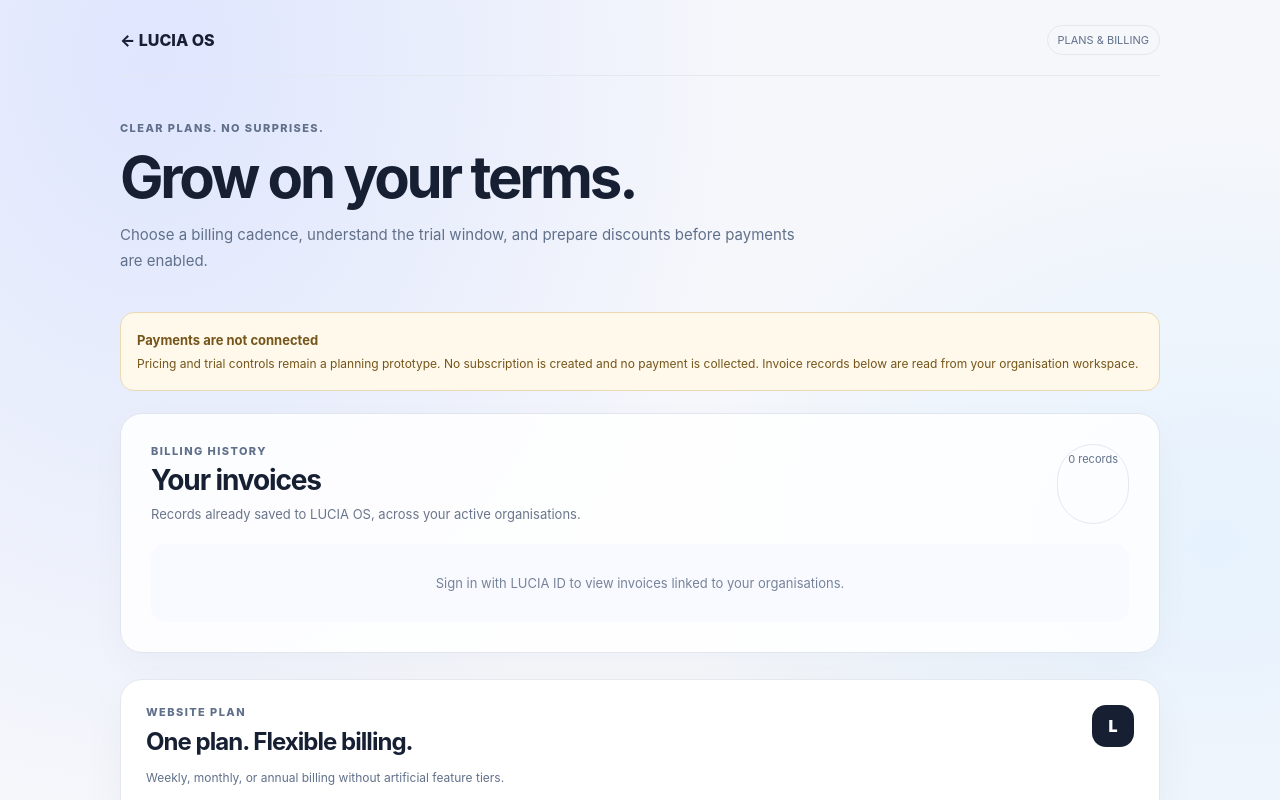
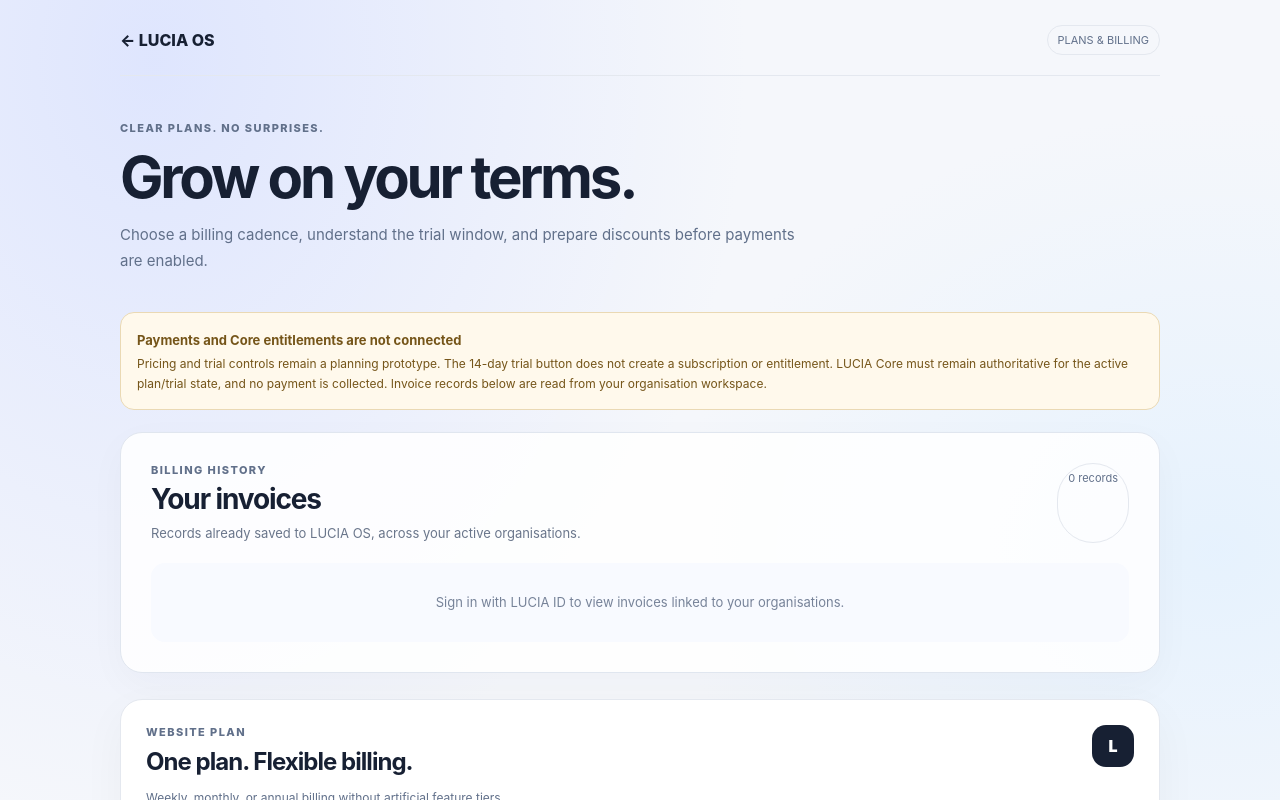
Before and after one commit to trendorafindsinc-jpg/lucia-os, a Next.js app: page /billing in a window 1280 px wide. Shown: the top 800 px of the page. Built offline with nearby package versions, Linux system fonts and the light colour scheme; no server answers.

Commit message:
fix(phases 17-18): clarify trial preview is not a Core entitlement

```diff
--- a/src/components/billing/billing-workspace.tsx
+++ b/src/components/billing/billing-workspace.tsx
@@ -26,7 +26,7 @@ export function BillingWorkspace({ invoices, signedIn }: { invoices: Invoice[];
  return <main className="billing-shell">
   <header className="billing-topbar"><Link href="/" className="billing-brand">← LUCIA OS</Link><span className="billing-pill">PLANS &amp; BILLING</span></header>
   <section className="billing-hero"><p className="billing-eyebrow">CLEAR PLANS. NO SURPRISES.</p><h1>Grow on your terms.</h1><p>Choose a billing cadence, understand the trial window, and prepare discounts before payments are enabled.</p></section>
-  <section className="billing-notice" role="status"><strong>Payments are not connected</strong><p>Pricing and trial controls remain a planning prototype. No subscription is created and no payment is collected. Invoice records below are read from your organisation workspace.</p></section>
+  <section className="billing-notice" role="status"><strong>Payments and Core entitlements are not connected</strong><p>Pricing and trial controls remain a planning prototype. The 14-day trial button does not create a subscription or entitlement. LUCIA Core must remain authoritative for the active plan/trial state, and no payment is collected. Invoice records below are read from your organisation workspace.</p></section>
   <section className="billing-invoice-history"><div className="billing-plan-heading"><div><p className="billing-eyebrow">BILLING HISTORY</p><h2>Your invoices</h2><p>Records already saved to LUCIA OS, across your active organisations.</p></div><span className="billing-pill">{invoices.length} records</span></div>
     {!signedIn ? <p className="billing-empty">Sign in with LUCIA ID to view invoices linked to your organisations.</p> : invoices.length ? <div className="billing-invoice-list">{invoices.map((invoice) => { let amount = `${invoice.currency} ${(invoice.amountDueMinor / 100).toLocaleString()}`; try { amount = new Intl.NumberFormat("en-NG", { style: "currency", currency: invoice.currency }).format(invoice.amountDueMinor / 100); } catch {} return <article className="billing-invoice-row" key={invoice.id}><div><strong>{invoice.invoiceNumber}</strong><span>{invoice.organizationName} · {new Date(invoice.createdAt).toLocaleDateString()}</span></div><div><strong>{amount}</strong><span>{invoice.amountPaidMinor > 0 ? `Paid ${new Intl.NumberFormat("en-NG", { style: "currency", currency: invoice.currency }).format(invoice.amountPaidMinor / 100)}` : "No payment recorded"}</span></div><span className={`billing-invoice-status billing-invoice-${invoice.status.replace(/[^a-z0-9-]/gi, "")}`}>{invoice.status.replaceAll("_", " ")}</span></article>; })}</div> : <p className="billing-empty">No invoices have been recorded for your active organisations yet.</p>}
   </section>
```
